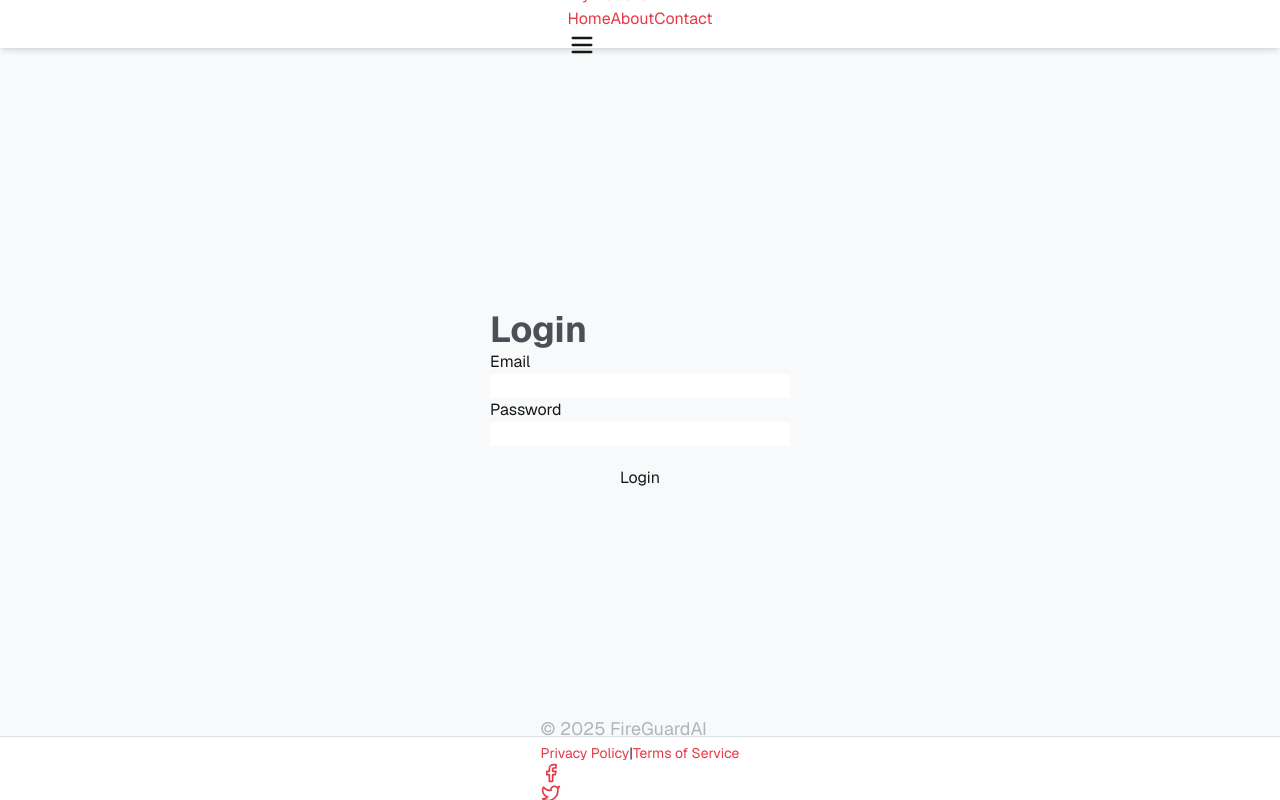
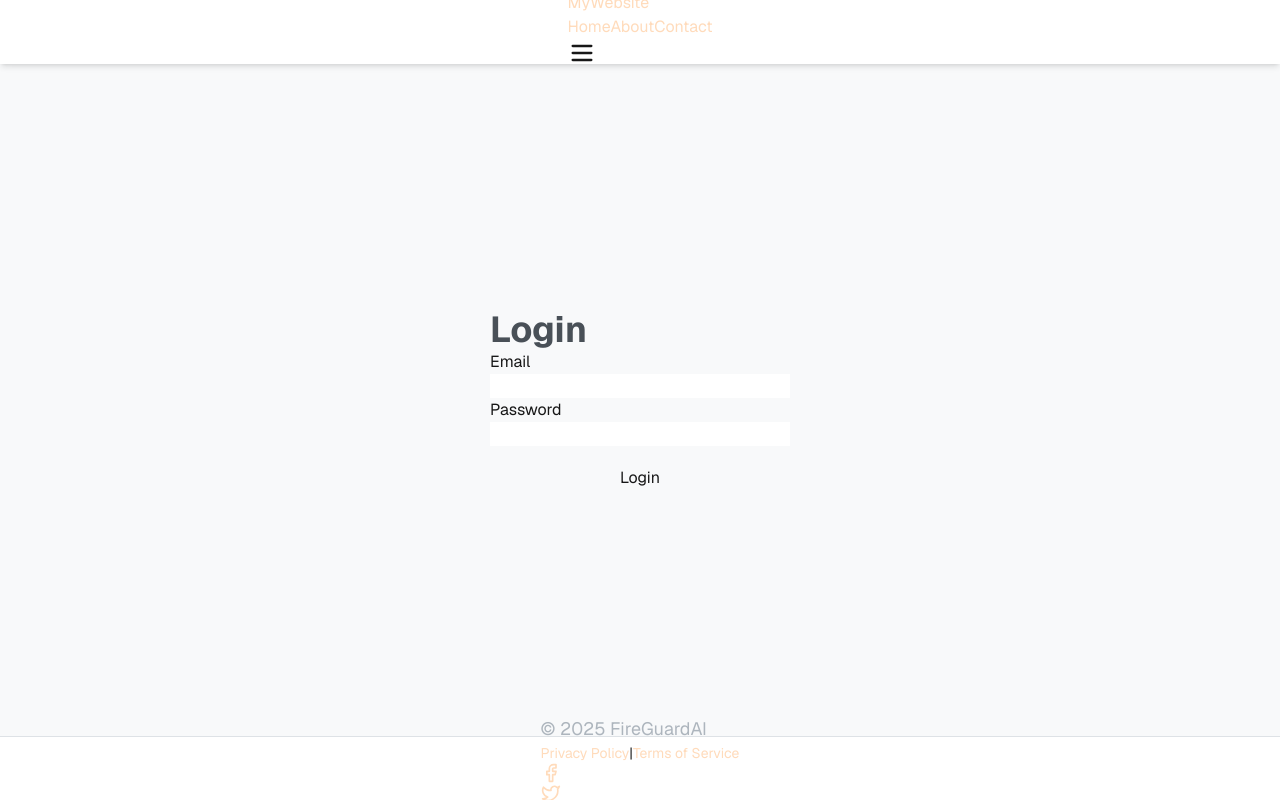
Before and after one commit to arisingh8/NotiFire, a Next.js app in the folder frontend/fireguard/: page /pages/auth in a window 1280 px wide. Built offline with nearby package versions, Linux system fonts and the light colour scheme.

Commit message:
matched header height to footer, 16

```diff
--- a/frontend/fireguard/src/app/globals.css
+++ b/frontend/fireguard/src/app/globals.css
@@ -6,7 +6,7 @@
 :root {
   --background: #f8f9fa;
   --foreground: #171717;
-  --primary: #e63946;  /* Light red accent */
+  --primary: #ffdbbb;  /* Light red accent */
   --secondary: #495057; /* Cool gray */
   --muted: #adb5bd;
   --border: #dee2e6;
@@ -16,7 +16,7 @@
   :root {
     --background: #121212;
     --foreground: #f1f3f5;
-    --primary: #ff6b6b;  /* Softer red */
+    --primary: #ffdbbb;  /* Softer red */
     --secondary: #868e96;
     --muted: #ced4da;
     --border: #343a40;
@@ -80,7 +80,7 @@ a {
 
 /* 📌 Header & Footer (Now Skinnier) */
 header {
-  @apply fixed top-0 left-0 w-full h-12 bg-white dark:bg-gray-950 shadow-md z-50 flex items-center justify-between px-6;
+  @apply fixed top-0 left-0 w-full h-16 bg-white dark:bg-gray-950 shadow-md z-50 flex items-center justify-between px-6;
 }
 
 footer {
```
Also changed, not shown: 1 other file (tests, documents, lock files or other folders).
